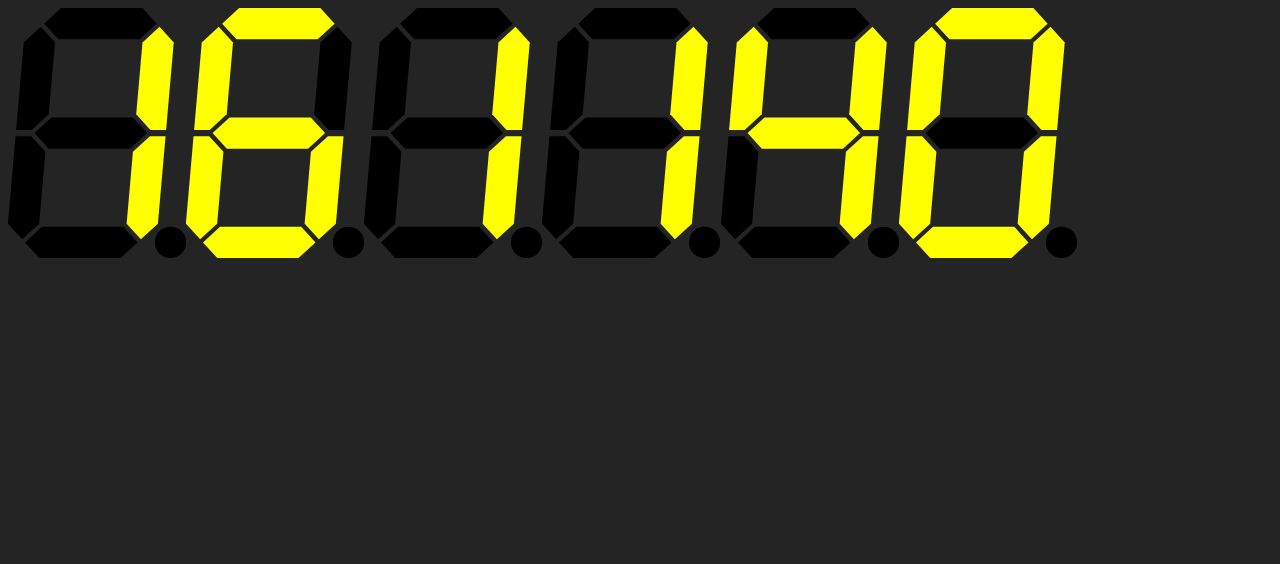
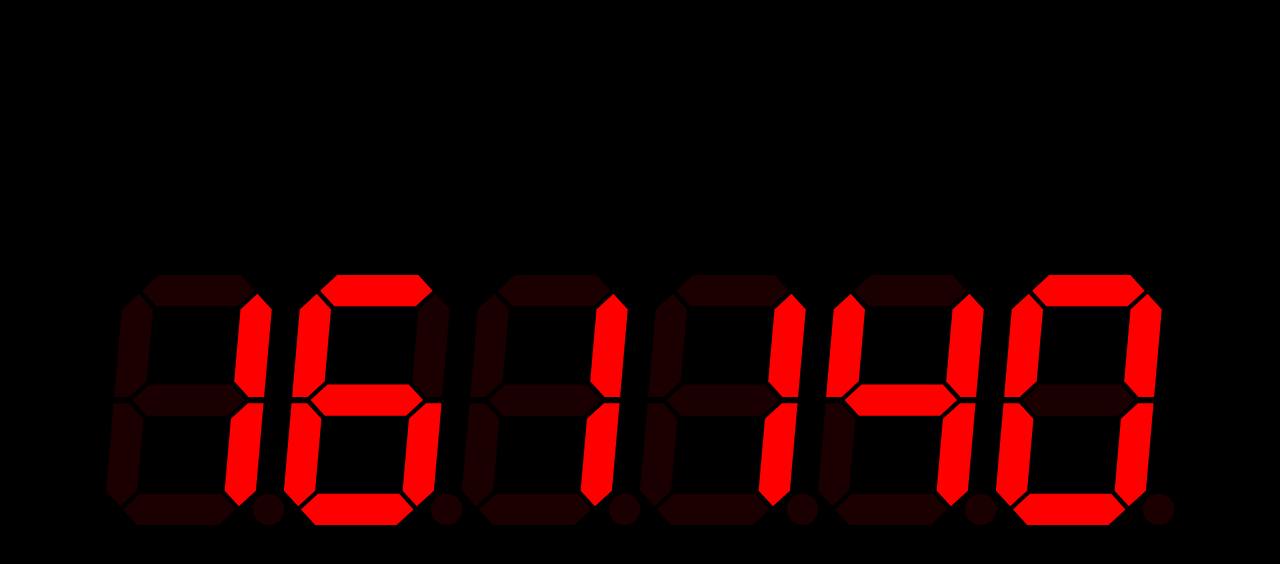
Before and after one commit to rGunti/seven-segment-display, a website built with Vite: page index.html in a window 1280 px wide. Built offline with nearby package versions, Linux system fonts and the light colour scheme.

Commit message:
is now clock

```diff
--- a/src/main.ts
+++ b/src/main.ts
@@ -10,7 +10,7 @@ if (!appRoot) {
   throw new Error('App Root not found!');
 }
 appRoot.innerHTML = `
-  <div id="svg-display" style="height: 250px">
+  <div id="svg-display" class="display-main">
   </div>
 `;
 
--- a/src/segment-display/7seg/fancy.ts
+++ b/src/segment-display/7seg/fancy.ts
@@ -3,13 +3,31 @@ import { DIGIT_SEGMENTS, SegmentId } from '../internal';
 
 const SVG_NS = 'http://www.w3.org/2000/svg';
 const SVG_TEMPLATE: Record<string, { [key: string]: unknown } | null> = {
-  a: { href: '#h-seg', x: 0, y: 0 },
-  b: { href: '#v-seg', x: -48, y: 0, transform: 'scale(-1,1)' },
-  c: { href: '#v-seg', x: -48, y: -80, transform: 'scale(-1,-1)' },
-  d: { href: '#h-seg', x: 0, y: 70 },
-  e: { href: '#v-seg', x: 0, y: -80, transform: 'scale(1,-1)' },
-  f: { href: '#v-seg', x: 0, y: 0 },
-  g: { href: '#h-seg', x: 0, y: 35 },
+  a: { href: '#h-seg', class: 'svg-seg', x: 0, y: 0 },
+  b: {
+    href: '#v-seg',
+    class: 'svg-seg',
+    x: -48,
+    y: 0,
+    transform: 'scale(-1,1)',
+  },
+  c: {
+    href: '#v-seg',
+    class: 'svg-seg',
+    x: -48,
+    y: -80,
+    transform: 'scale(-1,-1)',
+  },
+  d: { href: '#h-seg', class: 'svg-seg', x: 0, y: 70 },
+  e: {
+    href: '#v-seg',
+    class: 'svg-seg',
+    x: 0,
+    y: -80,
+    transform: 'scale(1,-1)',
+  },
+  f: { href: '#v-seg', class: 'svg-seg', x: 0, y: 0 },
+  g: { href: '#h-seg', class: 'svg-seg', x: 0, y: 35 },
 };
 
 export class FancySevenSegmentDisplay
@@ -81,6 +99,7 @@ export class FancySevenSegmentDisplay
         cy: 75,
         r: 5,
         'data-segment-id': 'h',
+        class: 'svg-seg',
       })
     );
 
@@ -137,9 +156,9 @@ export class FancySevenSegmentDisplay
   setSegment(pin: string, on: boolean): void {
     const el = this.segments[pin];
     if (on) {
-      el.classList.add('svg-on');
+      el.classList.add('svg-seg-on');
     } else {
-      el.classList.remove('svg-on');
+      el.classList.remove('svg-seg-on');
     }
   }
 
--- a/src/style.scss
+++ b/src/style.scss
@@ -1,3 +1,11 @@
+$segment-height: 90px;
+$segment-width: 30px;
+
+$color-bg: black;
+
+$color-on: rgba(255, 0, 0, 1);
+$color-off: rgba(255, 0, 0, 0.1);
+
 :root {
   font-family: system-ui;
   line-height: 1.5;
@@ -5,7 +13,7 @@
 
   color-scheme: light dark;
   color: rgba(255, 255, 255, 0.87);
-  background-color: #242424;
+  background-color: $color-bg;
 
   font-synthesis: none;
   text-rendering: optimizeLegibility;
@@ -14,11 +22,21 @@
   -webkit-text-size-adjust: 100%;
 }
 
-$segment-height: 90px;
-$segment-width: 30px;
+html,
+body {
+  height: 100%;
+  margin: 0;
+  padding: 0;
+}
 
-$color-on: yellow;
-$color-off: #4a3939;
+#app {
+  width: 100%;
+  height: 100%;
+
+  display: flex;
+  justify-content: center;
+  align-items: center;
+}
 
 .segment-container {
   display: inline-grid;
@@ -87,6 +105,15 @@ $color-off: #4a3939;
   color: $color-on;
 }
 
-.svg-on {
+.svg-seg {
+  fill: $color-off;
+}
+
+.svg-seg-on {
   fill: $color-on;
 }
+
+.display-main {
+  display: inline-block;
+  height: 250px;
+}
```
